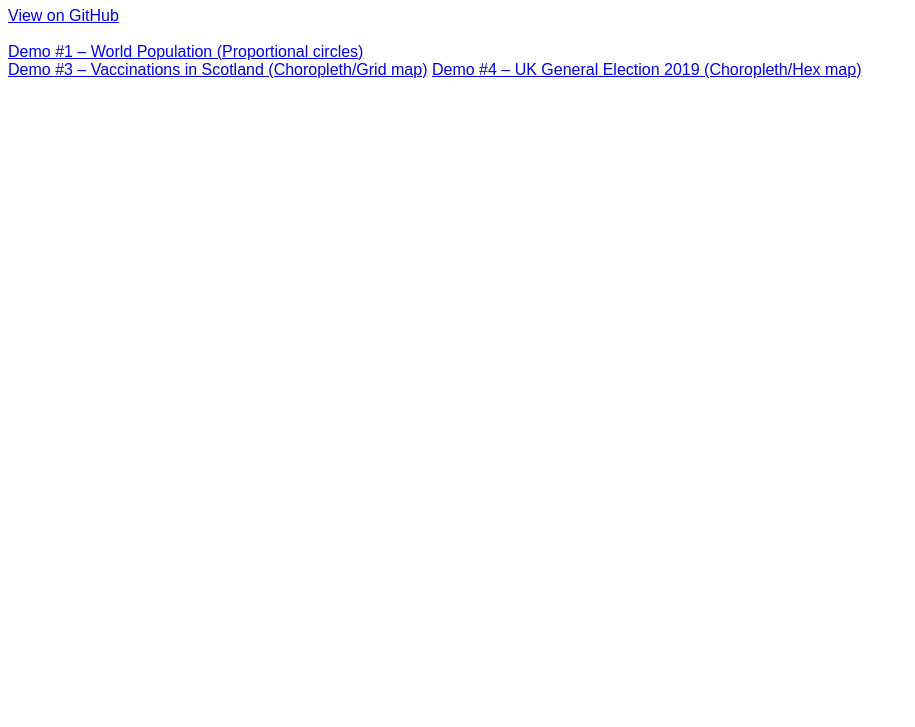
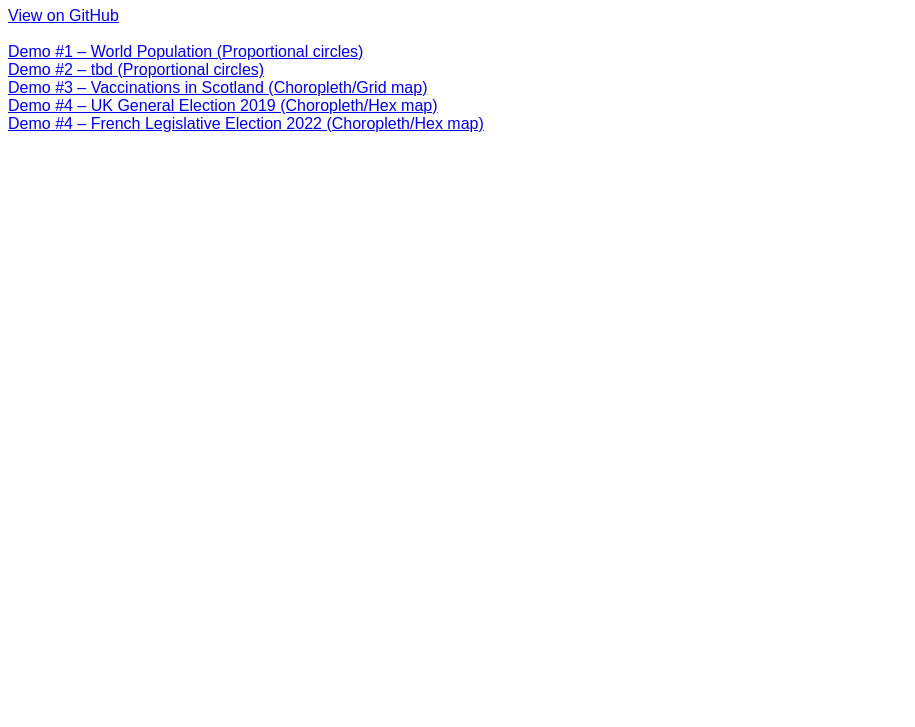
Before and after one commit to responsive-geovis/demo, a plain HTML site: page index.html in a window 1280 px wide. Shown: the part 73-800 px from the top of the page, without its empty margins (0-915 px from the left). Drawn offline with Linux system fonts and the light colour scheme.

Commit message:
start page links

```diff
--- a/index.html
+++ b/index.html
@@ -20,11 +20,17 @@
 			><br /><br />
 			<a href="01">Demo #1 – World Population (Proportional circles)</a
 			><br />
+			<a href="02">Demo #2 – tbd (Proportional circles)</a><br />
 			<a href="03"
 				>Demo #3 – Vaccinations in Scotland (Choropleth/Grid map)</a
-			>
+			><br />
+
 			<a href="04"
 				>Demo #4 – UK General Election 2019 (Choropleth/Hex map)</a
+			><br />
+			<a href="05"
+				>Demo #4 – French Legislative Election 2022 (Choropleth/Hex
+				map)</a
 			>
 		</div>
 	</body>
```
